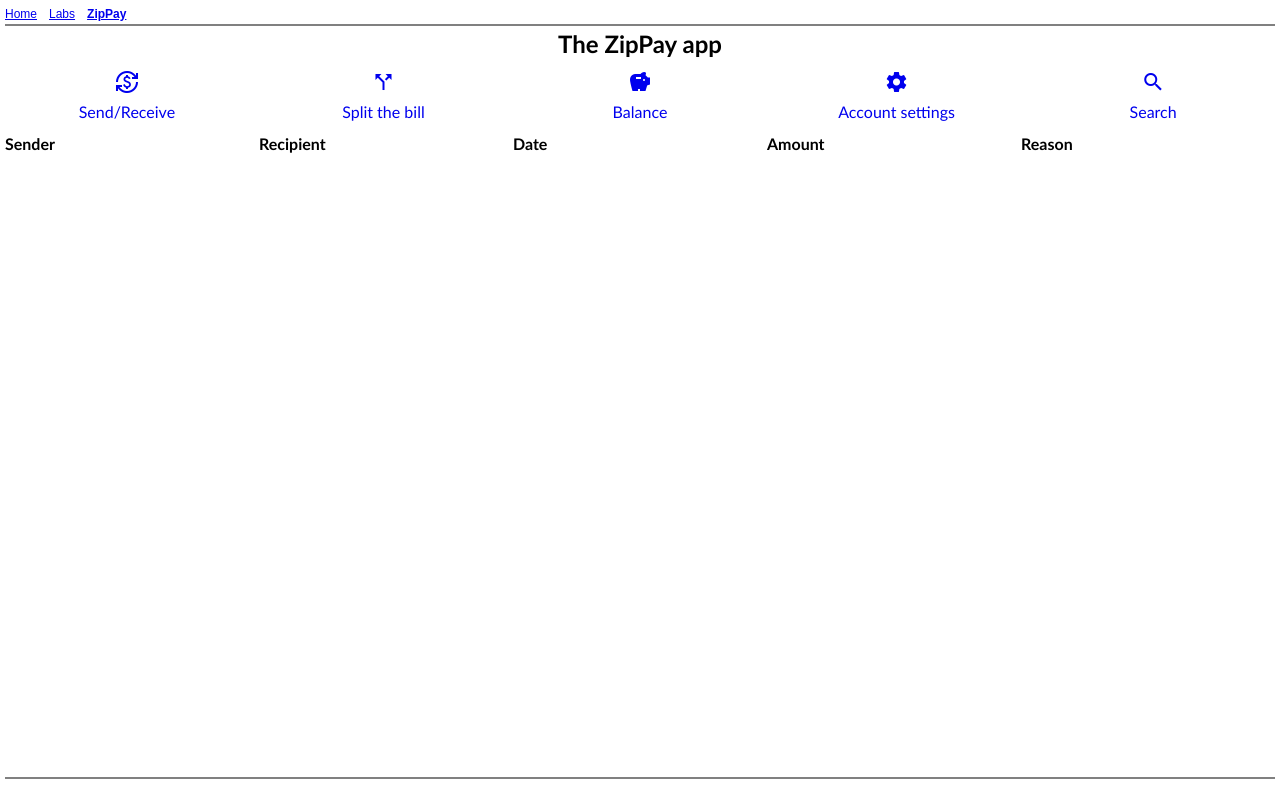
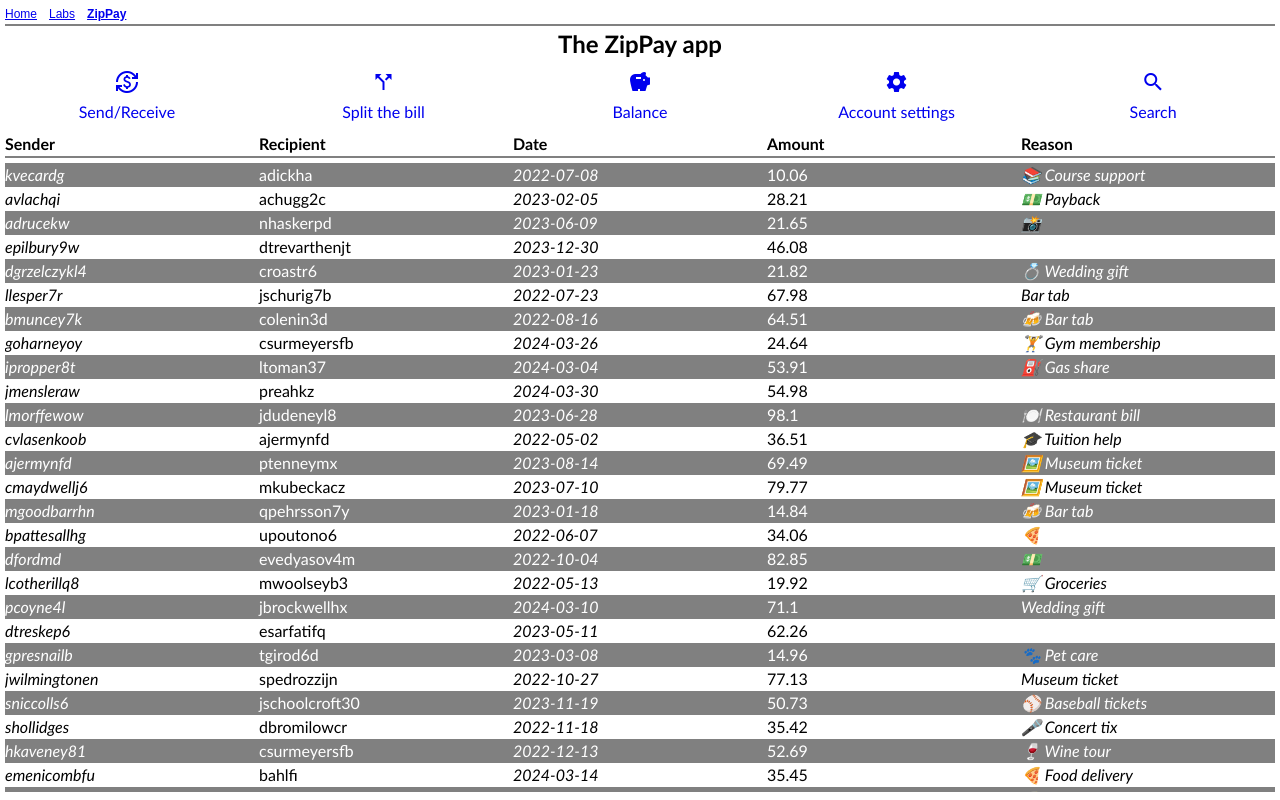
Before and after one commit to speedingplanet/front-end-bootcamp, a React (Vite) app in the folder react-labs/react-app/: page /zippay in a window 1280 px wide. Built offline with nearby package versions, Linux system fonts and the light colour scheme.

Commit message:
End of day Tuesday

```diff
--- a/react-labs/react-app/src/zippay/payments-grid/PaymentsGrid.jsx
+++ b/react-labs/react-app/src/zippay/payments-grid/PaymentsGrid.jsx
@@ -44,7 +44,10 @@ function PaymentsGrid() {
 			style={{ '--columns': columnCount }}
 		>
 			<PaymentsGridHeader columns={columns} />
-			{/* <PaymentsGridBody payments={payments} /> */}
+			<PaymentsGridBody
+				payments={payments}
+				columns={columns}
+			/>
 		</section>
 	);
 }
--- a/react-labs/react-app/src/zippay/payments-grid/PaymentsGridBody.jsx
+++ b/react-labs/react-app/src/zippay/payments-grid/PaymentsGridBody.jsx
@@ -1,11 +1,12 @@
 import React from 'react';
 import PaymentsGridRow from './PaymentsGridRow';
 
-function PaymentsGridBody({ payments }) {
+function PaymentsGridBody({ payments, columns }) {
 	return (
 		<div className="pgBody">
 			{payments.map((payment) => (
 				<PaymentsGridRow
+					columns={columns}
 					payment={payment}
 					key={payment.id}
 				/>
--- a/react-labs/react-app/src/zippay/payments-grid/PaymentsGridRow.jsx
+++ b/react-labs/react-app/src/zippay/payments-grid/PaymentsGridRow.jsx
@@ -1,20 +1,14 @@
 import React from 'react';
 
-function PaymentsGridRow({ payment }) {
-	const {
-		payorId: sender,
-		payeeId: recipient,
-		datePaid,
-		amount,
-		reason,
-	} = payment;
+function PaymentsGridRow({ payment, columns }) {
 	return (
 		<div className="pgRow">
-			<div>{sender}</div>
-			<div>{recipient}</div>
-			<div>{datePaid}</div>
-			<div>{amount}</div>
-			<div>{reason}</div>
+			{columns.map((column) => {
+				if (column.visible) {
+					return <div key={column.field}>{payment[column.field]}</div>;
+				}
+				return null;
+			})}
 		</div>
 	);
 }
```
